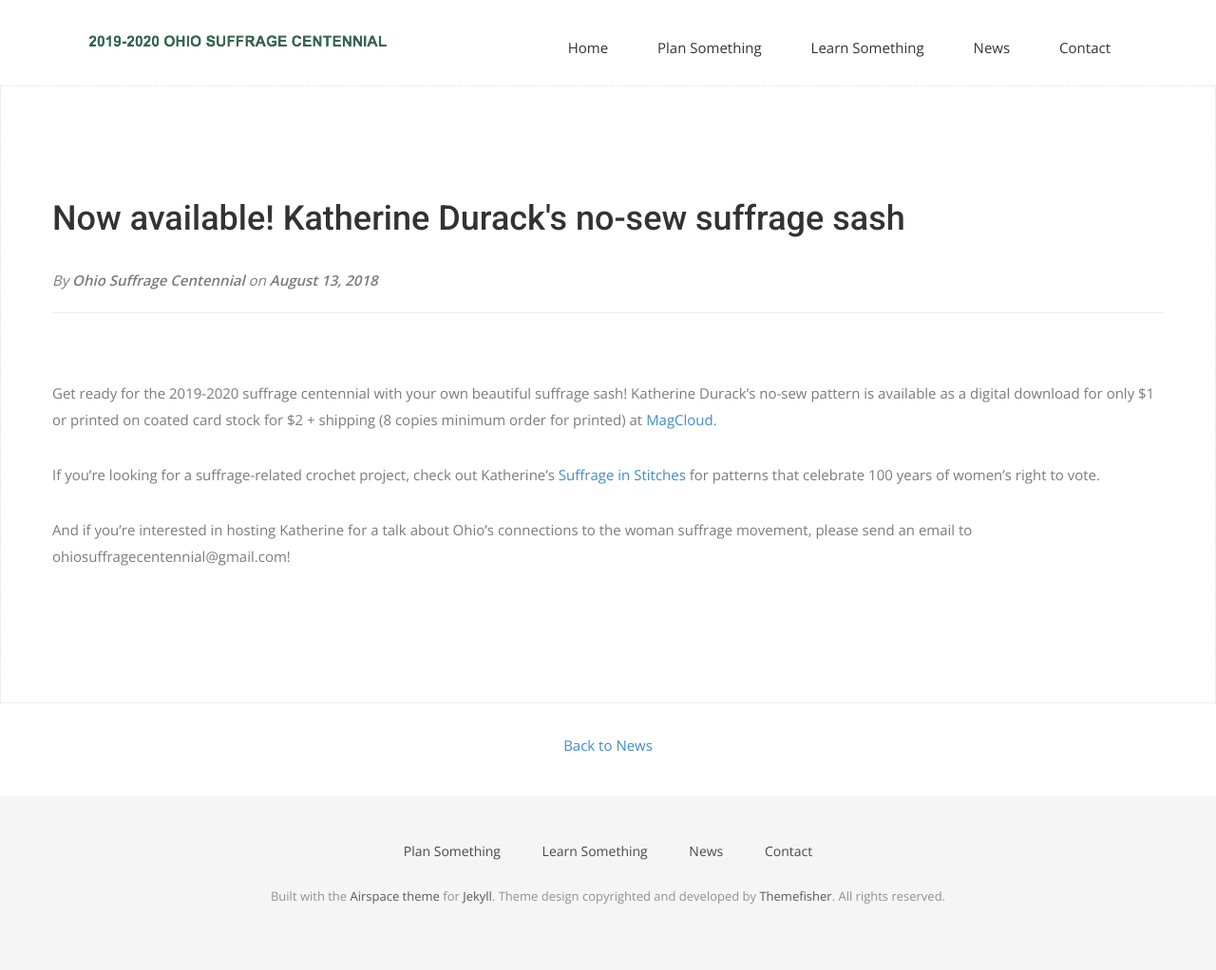
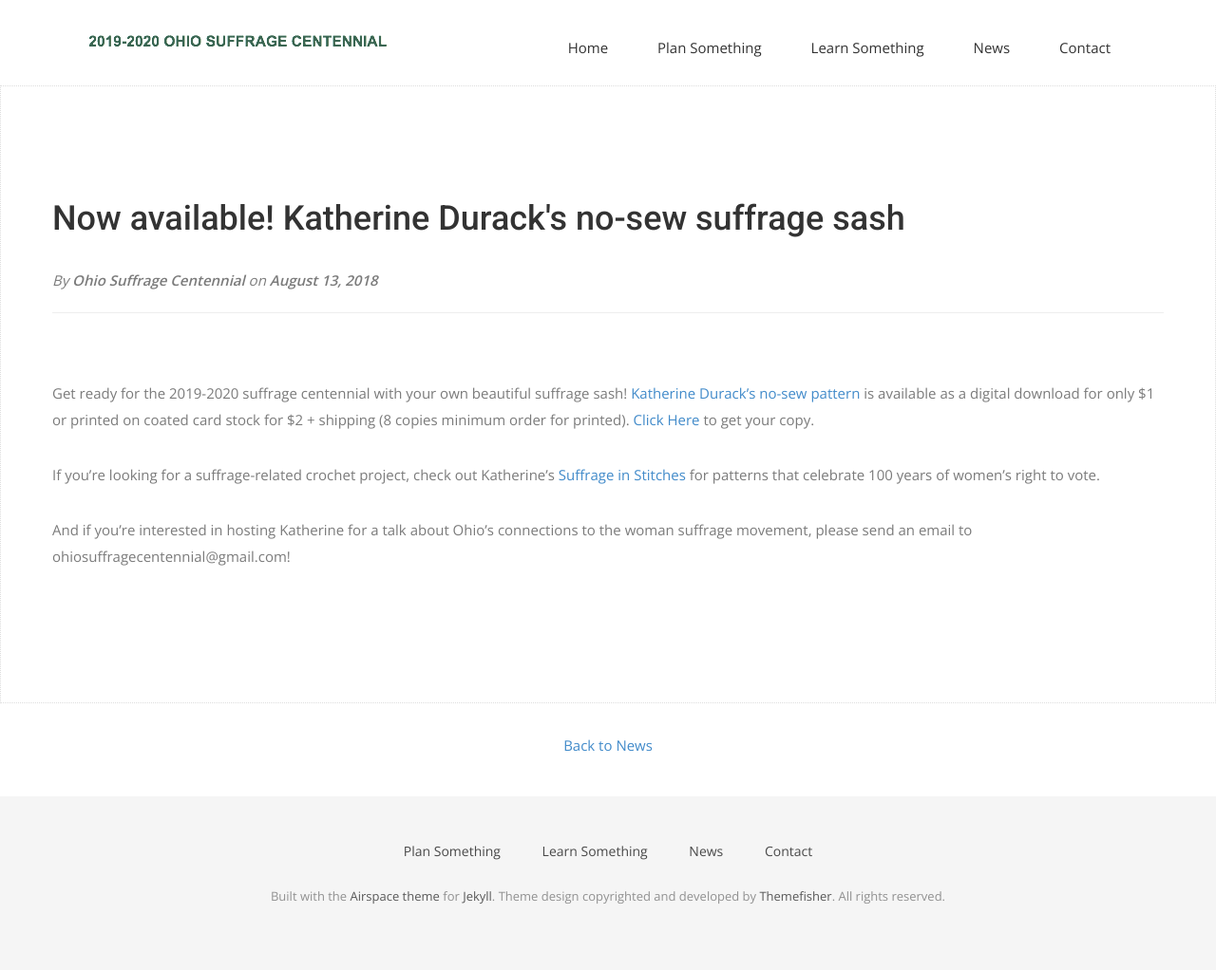
Before and after one commit to OhioSuffrageCentennial/ohiosuffragecentennial, a Jekyll site: the page built from _posts/2018-08-13-no-sew-suffrage-sash.md, in a window 1280 px wide. Shown: the whole page at 95% size. Built offline with Jekyll 4.4.1, drawn with Linux system fonts in a browser that asks for light colours; nearby versions of some CDN libraries; some web fonts are replaced.

Commit message:
slight revision to get link on News page

```diff
--- a/_posts/2018-08-13-no-sew-suffrage-sash.md
+++ b/_posts/2018-08-13-no-sew-suffrage-sash.md
@@ -5,7 +5,7 @@
 author: Ohio Suffrage Centennial
 ---
 
-Get ready for the 2019-2020 suffrage centennial with your own beautiful suffrage sash! Katherine Durack's no-sew pattern is available as a digital download for only $1 or printed on coated card stock for $2 + shipping (8 copies minimum order for printed) at <a href="http://www.magcloud.com/browse/issue/1490809?__r=806506&s=w" target="_blank">MagCloud</a>.
+Get ready for the 2019-2020 suffrage centennial with your own beautiful suffrage sash! <a href="http://www.magcloud.com/browse/issue/1490809?__r=806506&s=w" target="_blank">Katherine Durack's no-sew pattern</a> is available as a digital download for only $1 or printed on coated card stock for $2 + shipping (8 copies minimum order for printed). <a href="http://www.magcloud.com/browse/issue/1490809?__r=806506&s=w" target="_blank">Click Here</a> to get your copy.
 
 If you're looking for a suffrage-related crochet project, check out Katherine's <a href="https://www.suffrageinstitches.com/" target="_blank">Suffrage in Stitches</a> for patterns that celebrate 100 years of women's right to vote.
 
```
